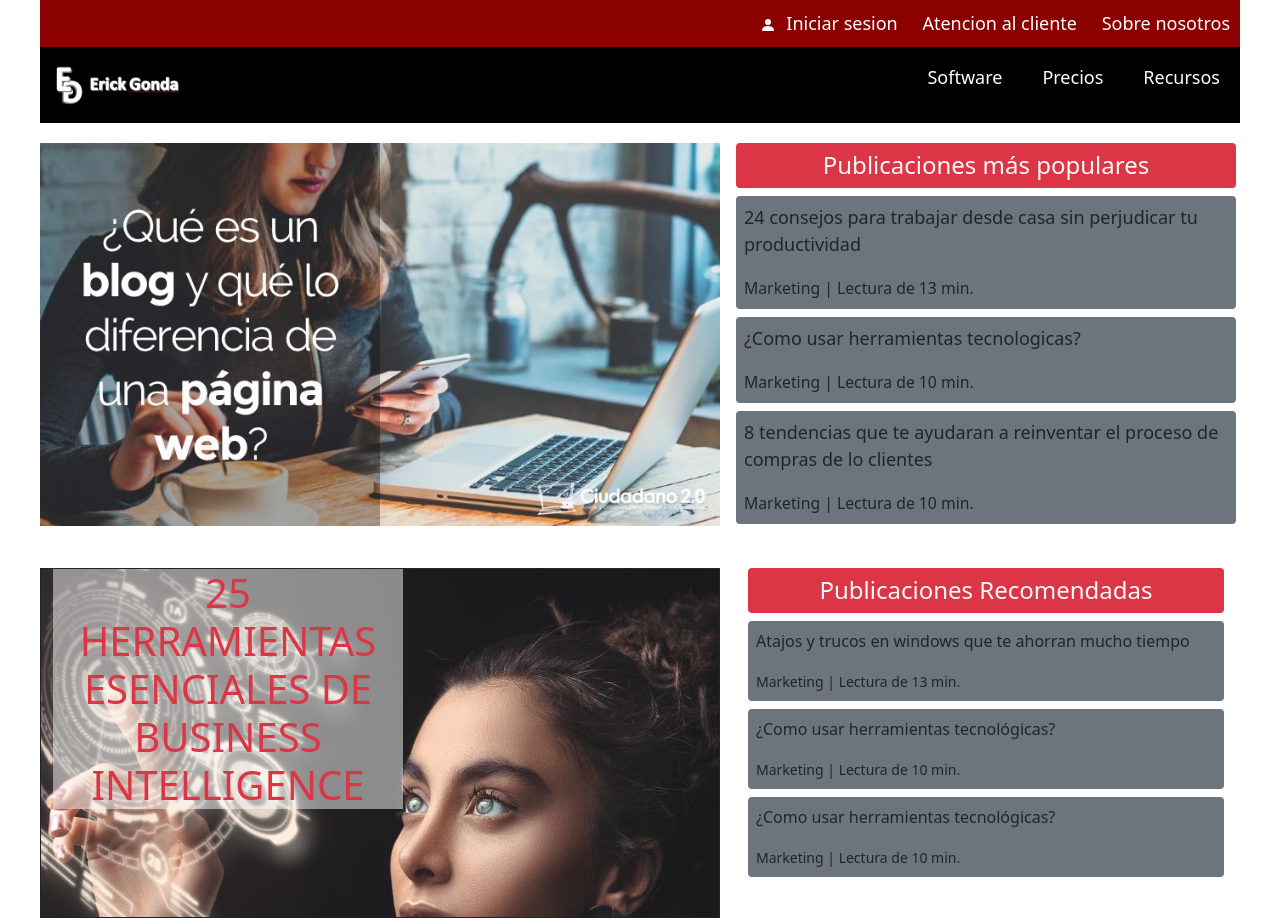
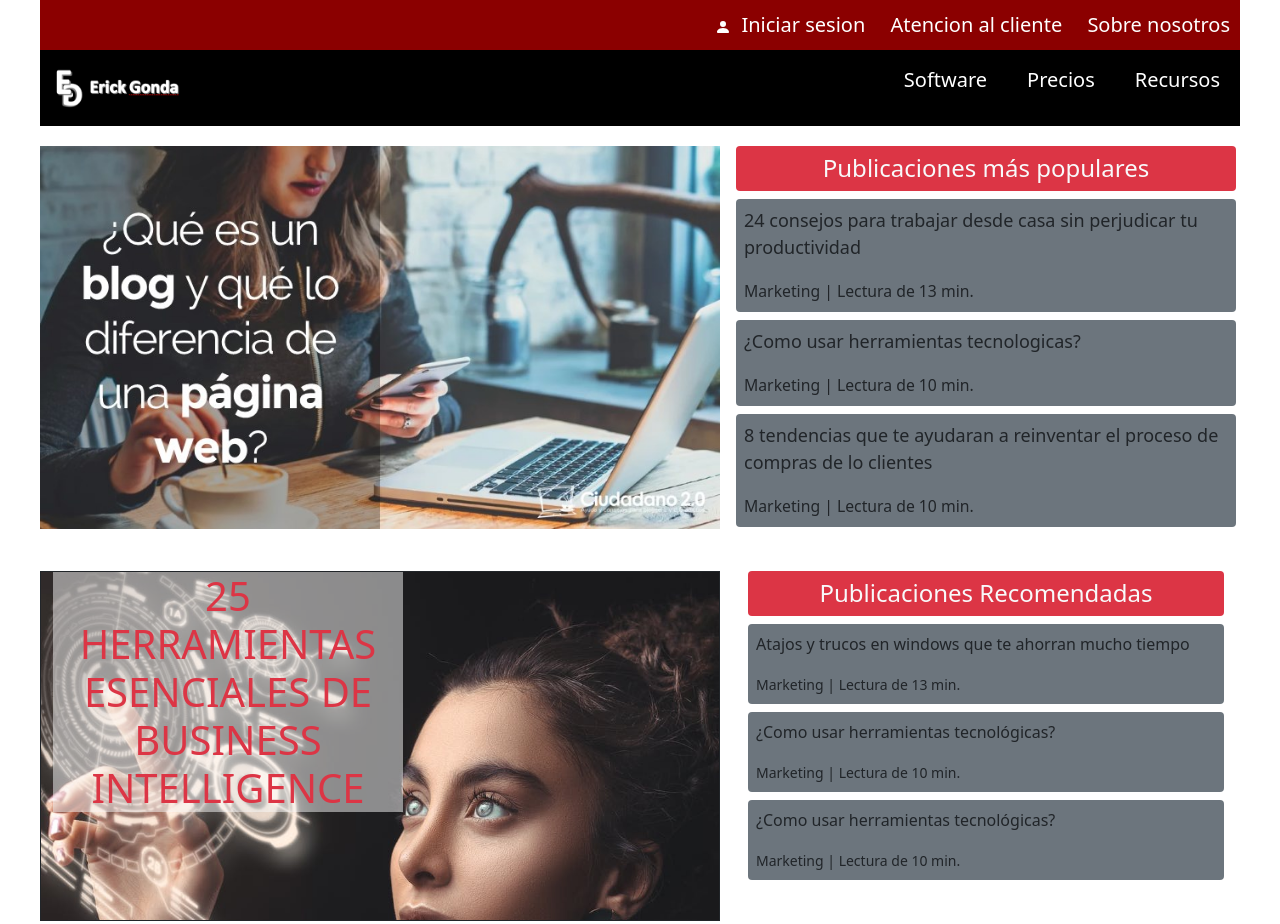
Before and after one commit to Gonda92/mi-tienda-online-sonada, a plain HTML site: page index.html in a window 1280 px wide. Shown: the top 924 px of the page. Drawn offline with nearby package versions, Linux system fonts and the light colour scheme.

Commit message:
haciendo algunas modificaciones en css por bootstrap

```diff
--- a/css/blog_style.css
+++ b/css/blog_style.css
@@ -4,16 +4,16 @@
     box-sizing: border-box;
 }
 
-body {
-    /* border: 2px solid red;
+/* body {
+    border: 2px solid red;
     margin: 10px;
-    padding: 10px; */
+    padding: 10px;
     max-width: 1200px;
     margin: auto;
     font-family: Arial, Helvetica, sans-serif;
     font-size: 16px;
     background: black;
-}
+} */
 section {
     margin-block: 20px  ;
 }
@@ -23,7 +23,6 @@ a {
 }
 /*SECTION NAV CONTAINER Y NAV 1*/
 .nav-container {
-
     padding: 10px 0;
     background: darkred;
     text-align: end;
@@ -35,9 +34,9 @@ a {
     color: rgb(176, 216, 66);
     text-decoration: underline;
 }
-header {
+/* header {
     font-size: 18px;
-}
+} */
 header a {
     text-decoration: none;
     /* list-style: none; */
@@ -50,13 +49,14 @@ header a {
 }
 
 /*SECTION NAVBAR*/
+/*SECOND NAVBAR*/
 .navbar {
-    display: flex;
-    align-items: center;
+    /* display: flex;
+    align-items: center; */
     background: black;
 }
 .navbar ul  {
-    display: flex;
+    /* display: flex; */
     list-style: none;
     margin-left: 50px;
 }
--- a/index.html
+++ b/index.html
@@ -14,9 +14,10 @@
     />
     <title>Mi Primera Tienda Online Soñada</title>
   </head>
-  <body class="m-auto" style="box-sizing: border-box">
+  <body class="m-auto" style="width:1200px">
     <!-- Las 2 barras de navegacion lo hice con bootstrap -->
-    <header>
+    <header class="fs-5 ">
+      <!--FIRST NAVBAR-->
       <div class="nav-container">
         <div class="nav1">
           <a href="">
@@ -26,21 +27,19 @@
               height="16"
               fill="currentColor"
               class="bi bi-person-fill"
-              viewBox="0 0 16 16"
-            >
+              viewBox="0 0 16 16">
               <path
-                d="M3 14s-1 0-1-1 1-4 6-4 6 3 6 4-1 1-1 1H3zm5-6a3 3 0 1 0 0-6 3 3 0 0 0 0 6z"
-              /></svg
-            >Iniciar sesion</a
-          >
+                d="M3 14s-1 0-1-1 1-4 6-4 6 3 6 4-1 1-1 1H3zm5-6a3 3 0 1 0 0-6 3 3 0 0 0 0 6z"/>
+              </svg>Iniciar sesion</a>
           <a href="">Atencion al cliente</a>
           <a href="">Sobre nosotros</a>
         </div>
       </div>
 
-      <nav class="navbar">
+      <!--SECOND NAVBAR-->
+      <nav class="navbar bg-black">
         <img src="./images/gonda.png" width="150" height="60" alt="logo" />
-        <ul>
+        <ul class="d-flex">
           <li>
             <a href="">Software</a>
           </li>
```
